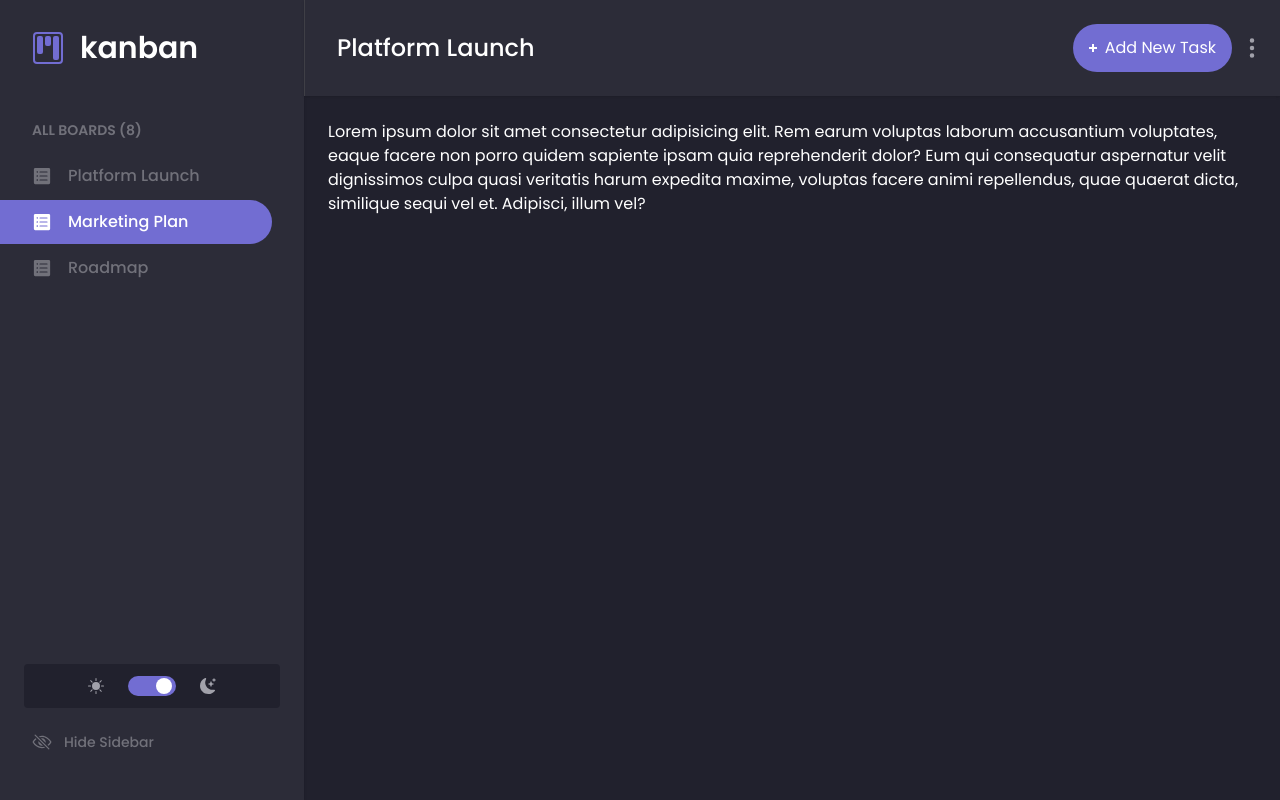
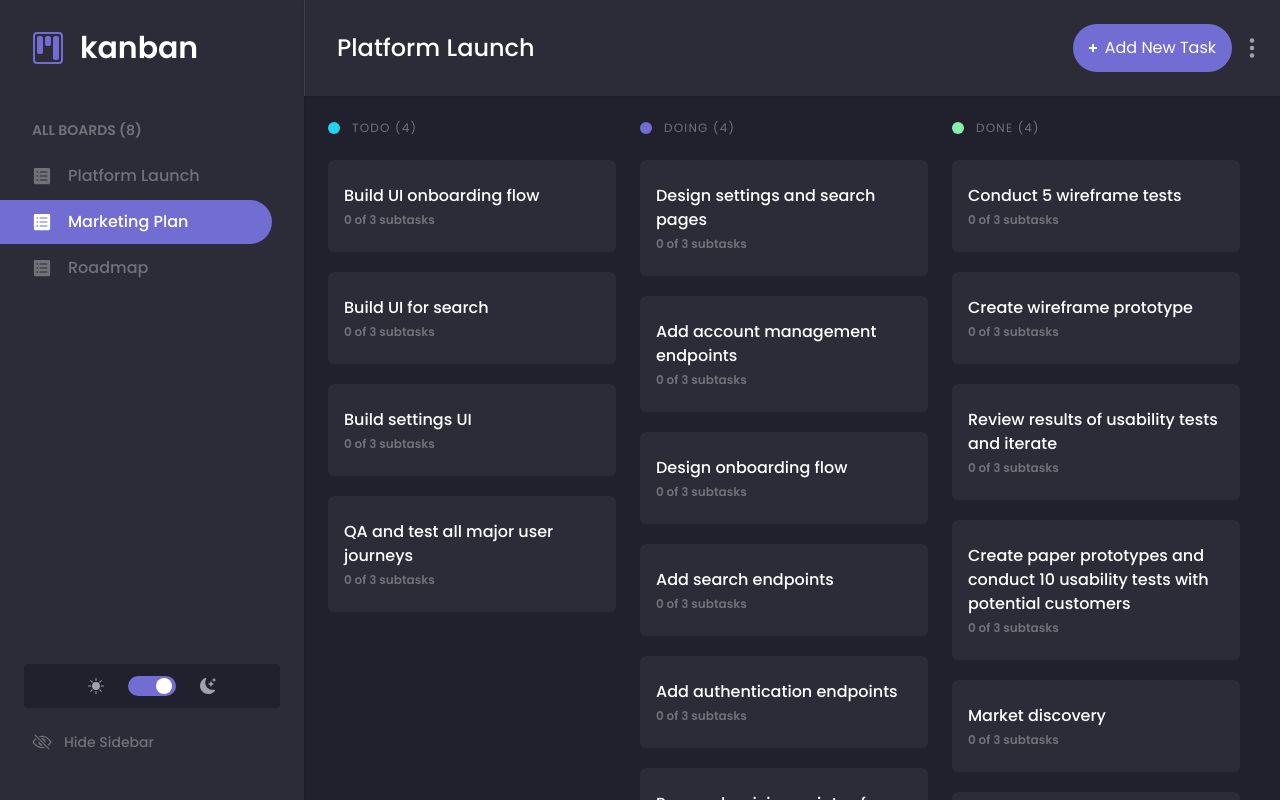
Before and after one commit to danyouknowme/kanban, a React (Vite) app: page / in a window 1280 px wide. Built offline with nearby package versions, Linux system fonts and the light colour scheme.

Commit message:
feat(task): create task component

```diff
--- a/src/App.tsx
+++ b/src/App.tsx
@@ -1,16 +1,17 @@
 import React from "react";
-import { Navbar, Sidebar } from "./components";
+import { Navbar, Sidebar, Task } from "./components";
+import { mockData } from "../mock";
 
 const App: React.FC = () => {
   return (
-		<div className="App min-h-screen bg-whitesmoke dark:bg-secondary">
+    <div className="App min-h-screen bg-whitesmoke dark:bg-secondary overflow-hidden">
       <Sidebar>
-				<div className="flex flex-col">
+        <div className="flex flex-col flex-1">
           <Navbar />
-					<div className="text-white p-6">
-						Lorem ipsum dolor sit amet consectetur adipisicing elit. Rem earum voluptas laborum accusantium voluptates, eaque facere non porro quidem
-						sapiente ipsam quia reprehenderit dolor? Eum qui consequatur aspernatur velit dignissimos culpa quasi veritatis harum expedita maxime,
-						voluptas facere animi repellendus, quae quaerat dicta, similique sequi vel et. Adipisci, illum vel?
+          <div className="flex gap-x-6 p-6 overflow-x-auto w-screen md:w-[calc(100vw-304px)] h-[calc(100vh-96px)]">
+            {mockData.map((data, index) => (
+              <Task task={data} key={index} />
+            ))}
           </div>
         </div>
       </Sidebar>
--- /dev/null
+++ b/src/components/Task.tsx
@@ -0,0 +1,25 @@
+import React from "react";
+import { ITask } from "../interfaces/task";
+import TaskList from "./TaskList";
+
+interface TaskProps {
+  task: ITask;
+}
+
+const Task: React.FC<TaskProps> = ({ task }) => {
+  return (
+    <div className="flex flex-col">
+      <div className="flex items-center">
+        <div className="w-3 h-3 rounded-full" style={{ backgroundColor: task.color }}></div>
+        <span className="ml-3 text-zinc-500 text-xs tracking-widest uppercase">{task.taskName} (4)</span>
+      </div>
+      <div className="flex flex-col">
+        {task.taskList.map((tasklist, index) => (
+          <TaskList tasklist={tasklist} key={index} />
+        ))}
+      </div>
+    </div>
+  );
+};
+
+export default Task;
--- a/src/components/index.ts
+++ b/src/components/index.ts
@@ -1,2 +1,3 @@
 export { default as Navbar } from "./Navbar";
 export { default as Sidebar } from "./Sidebar";
+export { default as Task } from "./Task";
```
Lines whose indentation alone changed are shown as unchanged.
